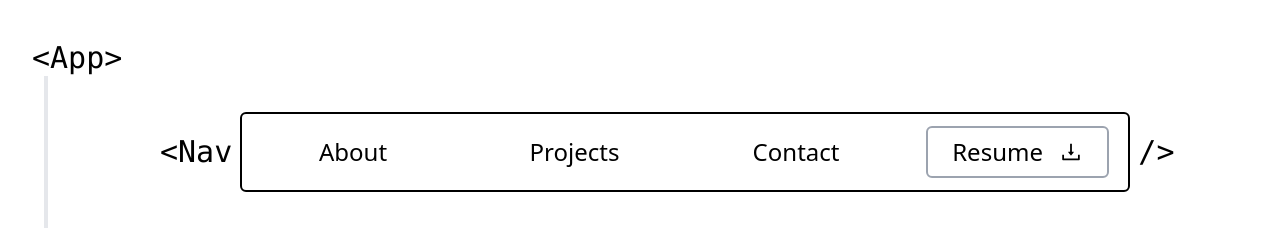
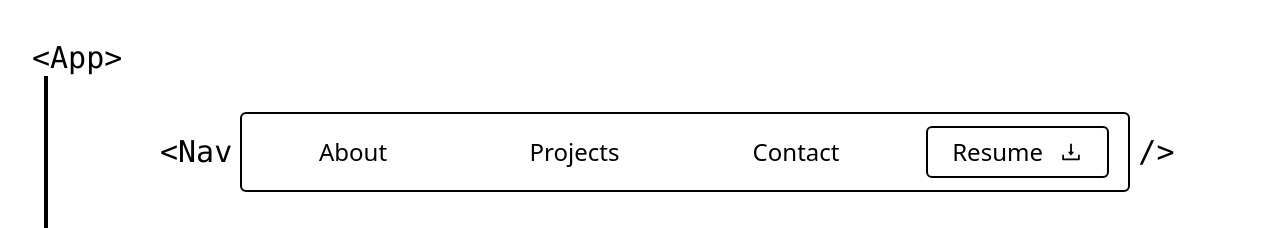
Before and after one commit to rakshit0960/personal-portfolio, a React (Vite) app: page / in a window 1280 px wide. Shown: the top 228 px of the page. Built offline with nearby package versions, Linux system fonts and the light colour scheme.

Commit message:
added dark mode tailwind classes in section wrappers

```diff
--- a/src/components/NavBar.tsx
+++ b/src/components/NavBar.tsx
@@ -4,7 +4,7 @@ import DownloadButton from "./DownloadButton";
 export default function NavBar() {
   return (
     <nav>
-      <div className="rounded-md grid grid-cols-4 place-content-center place-items-center border-2 border-black h-20 text-2xl select-none">
+      <div className="rounded-md grid grid-cols-4 place-content-center place-items-center border-2 dark:border-sage-green border-black h-20 text-2xl select-none">
         <NavLink name="About" href="#aboutSection" />
         <NavLink name="Projects" href="#ProjectsSection" />
         <NavLink name="Contact" href="#ContactSection" />
--- a/src/components/SectionWrapper.tsx
+++ b/src/components/SectionWrapper.tsx
@@ -6,11 +6,11 @@ export default function SectionWrapper({
   name: string;
 }) {
   return (
-    <section className="relative flex flex-col justify-between py-10 px-8">
+    <section className="relative flex flex-col justify-between py-10 px-8 dark:bg-dark-bg dark:text-dark-text">
       <code className="text-3xl">{`<${name}>`}</code>
 
       <div className="flex jus">
-        <div className="ml-3 border-2"></div>
+        <div className="ml-3 border-2 dark:border-dark-border-teal"></div>
         <div className=" mx-20 my-9 w-full">{children}</div>
       </div>
 
--- a/tailwind.config.js
+++ b/tailwind.config.js
@@ -5,6 +5,14 @@ export default {
     "./src/**/*.{js,ts,jsx,tsx}",
   ],
   theme: {
+    colors: {
+      'dark-bg': '#222831',
+      'dark-text': '#F8F8FF',
+      'dark-border-teal': '#008080',
+      'dark-border-green': '#BCD4A4',
+      'sage-green': '#BCD4A4',
+      'ghost-white': '#F8F8FF'
+    },
     extend: {
       aspectRatio: {
         '16/11': '16 / 10',
```
